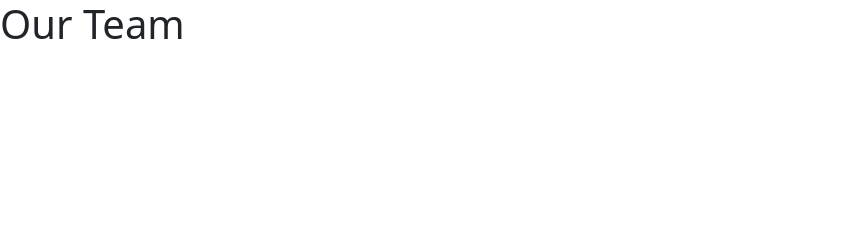
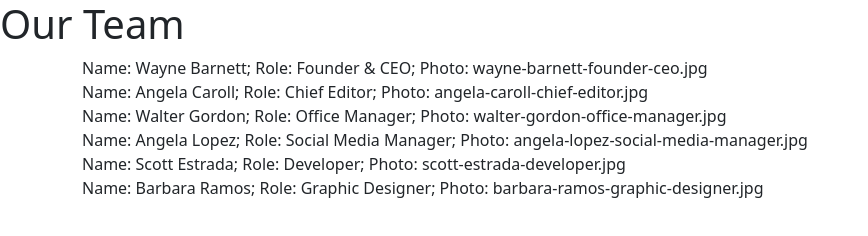
Before and after one commit to alessiaBer/js-our-team, a plain HTML site: page index.html in a window 1280 px wide. Shown: the whole page, without its empty margins (0-868 px from the left). Drawn offline with nearby package versions, Linux system fonts and the light colour scheme.

Commit message:
[print] on DOM info as strings

```diff
--- a/assets/js/main.js
+++ b/assets/js/main.js
@@ -22,6 +22,8 @@ Angela Lopez	Social Media Manager	angela-lopez-social-media-manager.jpg
 Scott Estrada	Developer	scott-estrada-developer.jpg
 Barbara Ramos	Graphic Designer	barbara-ramos-graphic-designer.jpg ***/
 
+//selezione l'elemento container della DOM
+const containerEl = document.querySelector('.container');
 
 //creo l'array di oggetti rappresentanti i membri del team
 const team = [
@@ -58,10 +60,20 @@ const team = [
 ]
 
 //Stampo su console, per ogni membro del team, le informazioni di nome, ruolo e la stringa della foto
+//Stampare le stesse informazioni su DOM sottoforma di stringhe
+
 //attraverso un for loop ciclo dentro l'array
 for (let i = 0; i < team.length; i++) {
     //assegno ad una variabile ogni oggetto dell'array
     const team_member = team[i];
     //stampo in console i dati dell'oggetto
-    console.log(`Name: ${team_member.name}; Role: ${team_member.role}; Photo: ${team_member.photo}`);
+    //console.log(`Name: ${team_member.name}; Role: ${team_member.role}; Photo: ${team_member.photo}`);
+
+    //creo un elemento div nella DOM
+    const memberDiv = document.createElement('div');
+    //assegno ad ogni div l'innerHTML con le info dei membri
+    memberDiv.innerHTML = `Name: ${team_member.name}; Role: ${team_member.role}; Photo: ${team_member.photo}`;
+
+    //appendo al container i div creati
+    containerEl.append(memberDiv);
 }
--- a/index.html
+++ b/index.html
@@ -10,7 +10,7 @@
 <body>
     <h1>Our Team</h1>
 
-
+    <div class="container"></div>
 
 
     <script src="https://cdn.jsdelivr.net/npm/bootstrap@5.3.0-alpha1/dist/js/bootstrap.bundle.min.js" integrity="sha384-w76AqPfDkMBDXo30jS1Sgez6pr3x5MlQ1ZAGC+nuZB+EYdgRZgiwxhTBTkF7CXvN" crossorigin="anonymous"></script>
```
